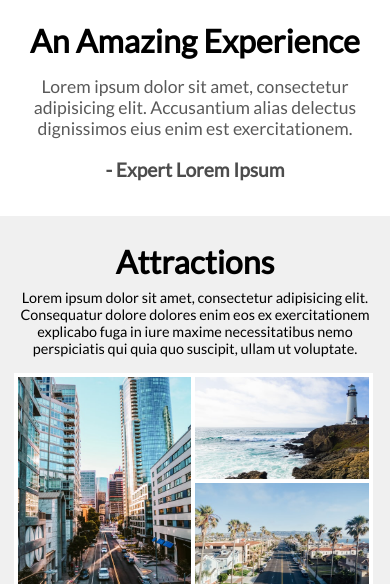
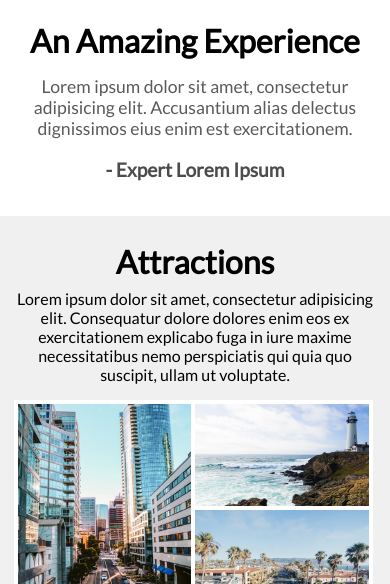
Before and after one commit to edis/visit-san-diego, a website: page dist/index.html in a window 390 px wide. Shown: the part 866-1450 px from the top of the page. Drawn offline with Linux system fonts and the light colour scheme.

Commit message:
update gitignore

```diff
--- a/package.json
+++ b/package.json
@@ -9,6 +9,7 @@
   "author": "",
   "license": "ISC",
   "dependencies": {
+    "hamburgers": "^1.1.3",
     "node-sass": "^4.13.1",
     "sass": "^1.26.2"
   }
--- a/src/scss/media.scss
+++ b/src/scss/media.scss
@@ -117,7 +117,7 @@
             font-size: 2rem;
           }
           #attractions-paragraph{
-            font-size: 0.9rem;
+            font-size: 1rem;
           }
           #attractions-gallery{
             width: 90%;
```
Also changed, not shown: dist/media.css, 3 other files.
